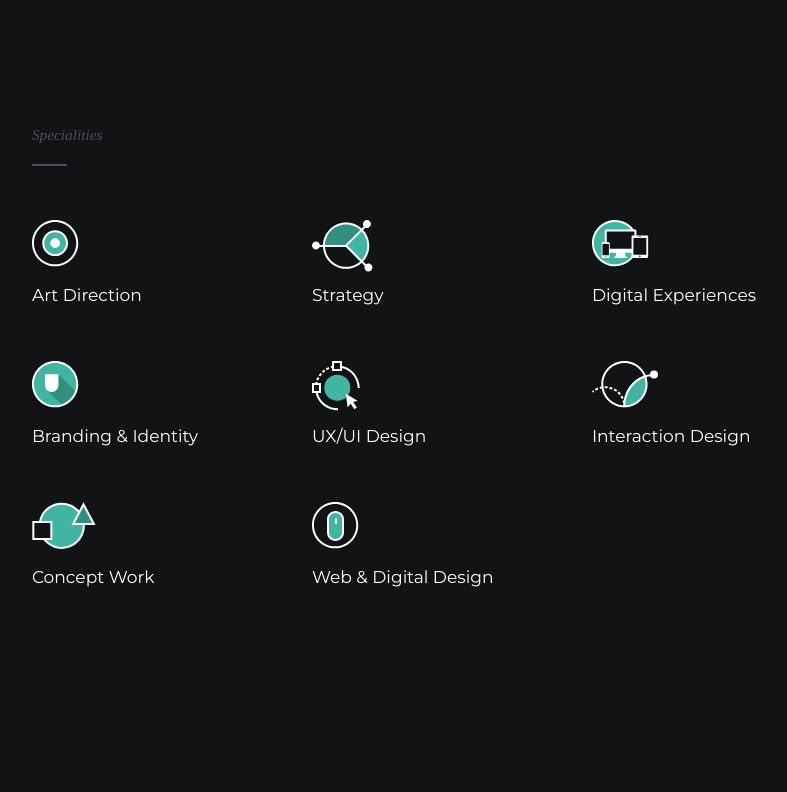
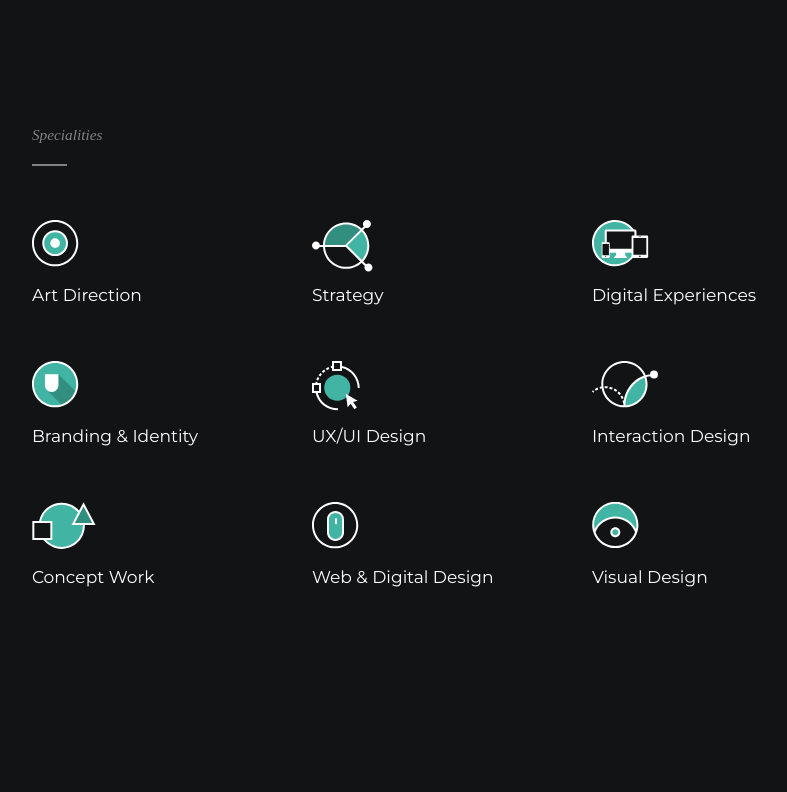
Before and after one commit to pfdborges/home, a website: page index.html in a window 1280 px wide. Shown: the part 1480-2272 px from the top of the page, without its empty margins (313-1100 px from the left). Drawn offline with nearby package versions, Linux system fonts and the light colour scheme; a web font is replaced by a local one.

Commit message:
changing the header color

```diff
--- a/assets/sass/_variables.scss
+++ b/assets/sass/_variables.scss
@@ -53,7 +53,8 @@ $terciary-color: #3d5350;
 $dark-black: #121314;
 $dark-grey: #242429;
 //$sections-tittle: #434e56;
-$sections-tittle: #4b5059;
+//$sections-tittle: #4b5059;
+$sections-tittle: #808284;
 $dribbble-color: #ea4c89;
 
 $color-red: #c72137;
--- a/assets/sass/partials/_home.scss
+++ b/assets/sass/partials/_home.scss
@@ -580,6 +580,9 @@ section{
 		display: inline-block;
 		width: 32%;
 		text-align: left;
+		&:last-child{
+			display: block;
+		}
 		.icon{
 			margin: 0;
 			p{
```
Also changed, not shown: assets/css/style.css, assets/css/style.min.css.
